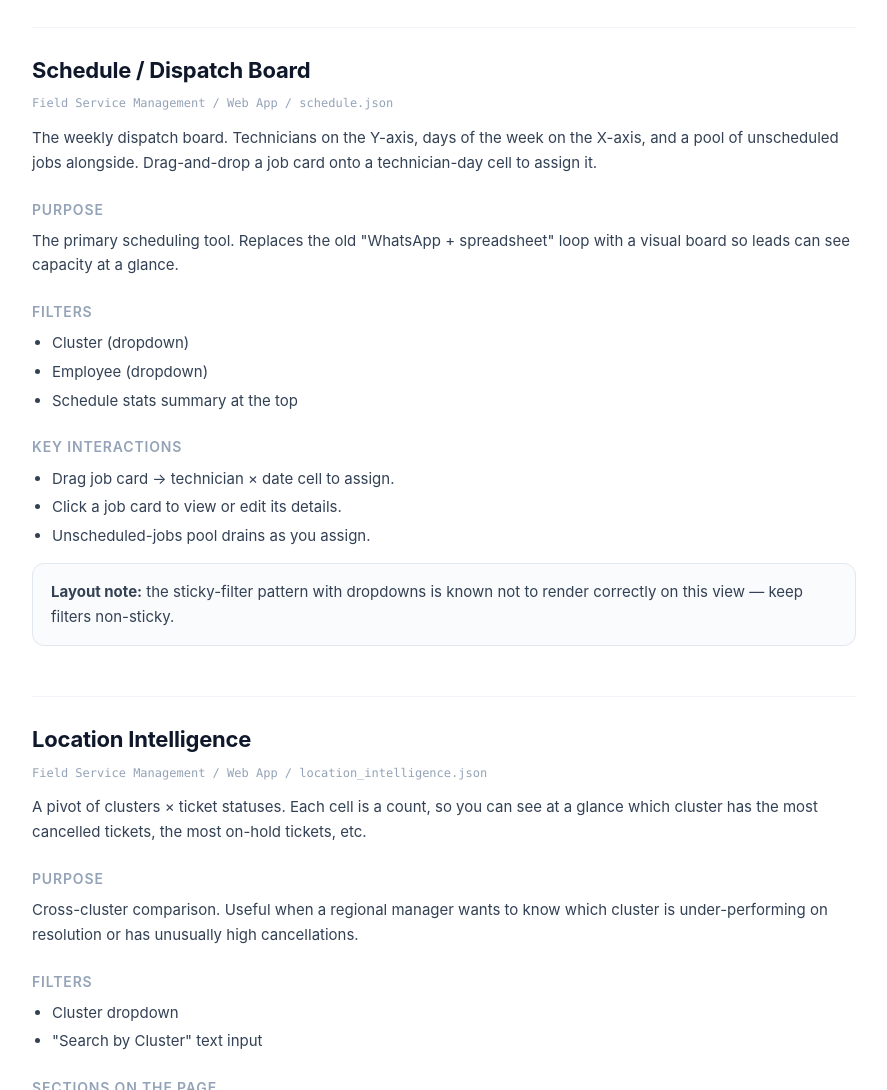
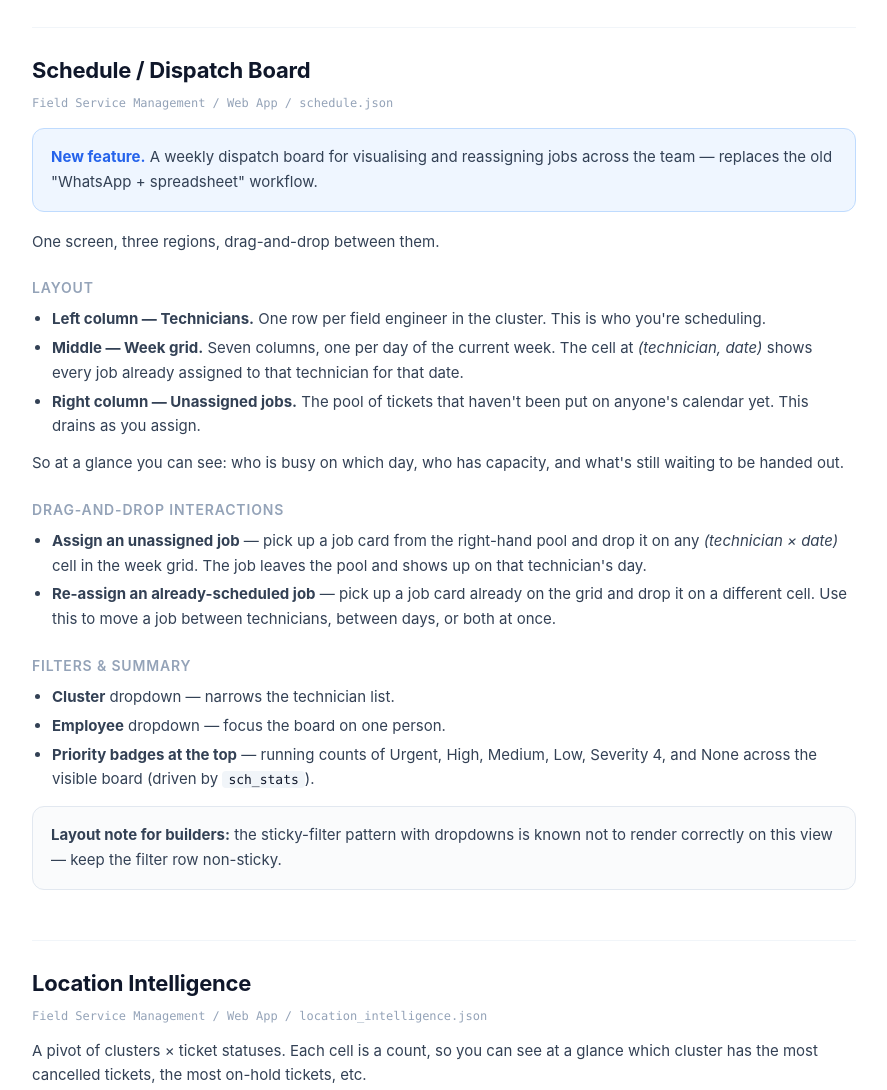
Before and after one commit to keerthanaafp/actionlabs-docs, a plain HTML site: page documentation/index.html in a window 1280 px wide. Shown: the part 6120-7210 px from the top of the page, without its empty margins (296-1183 px from the left). Drawn offline with Linux system fonts and the light colour scheme.

Commit message:
Rewrite Schedule section as weekly drag-and-drop dispatch board
Three regions: technicians (left), week grid (middle, 7 columns), unassigned
jobs pool (right). Documents both flows — drop from pool to assign, drop
between cells to re-assign. Calls out the priority count badges from sch_stats
and the sticky-filter caveat.

Co-Authored-By: Claude Opus 4.7 (1M context) <noreply@anthropic.com>

```diff
--- a/documentation/index.html
+++ b/documentation/index.html
@@ -420,35 +420,46 @@
       <section id="fsm-schedule" class="view-section">
         <h2>Schedule / Dispatch Board</h2>
         <p class="section-meta">Field Service Management / Web App / schedule.json</p>
+
+        <div class="callout info">
+          <strong>New feature.</strong> A weekly dispatch board for visualising
+          and reassigning jobs across the team — replaces the old
+          "WhatsApp + spreadsheet" workflow.
+        </div>
+
         <p>
-          The weekly dispatch board. Technicians on the Y-axis, days of the week on
-          the X-axis, and a pool of unscheduled jobs alongside. Drag-and-drop a job
-          card onto a technician-day cell to assign it.
+          One screen, three regions, drag-and-drop between them.
         </p>
 
-        <h3>Purpose</h3>
+        <h3>Layout</h3>
+        <ul>
+          <li><strong>Left column — Technicians.</strong> One row per field engineer in the cluster. This is who you're scheduling.</li>
+          <li><strong>Middle — Week grid.</strong> Seven columns, one per day of the current week. The cell at <em>(technician, date)</em> shows every job already assigned to that technician for that date.</li>
+          <li><strong>Right column — Unassigned jobs.</strong> The pool of tickets that haven't been put on anyone's calendar yet. This drains as you assign.</li>
+        </ul>
+
         <p>
-          The primary scheduling tool. Replaces the old "WhatsApp + spreadsheet"
-          loop with a visual board so leads can see capacity at a glance.
+          So at a glance you can see: who is busy on which day, who has capacity,
+          and what's still waiting to be handed out.
         </p>
 
-        <h3>Filters</h3>
+        <h3>Drag-and-drop interactions</h3>
         <ul>
-          <li>Cluster (dropdown)</li>
-          <li>Employee (dropdown)</li>
-          <li>Schedule stats summary at the top</li>
+          <li><strong>Assign an unassigned job</strong> — pick up a job card from the right-hand pool and drop it on any <em>(technician × date)</em> cell in the week grid. The job leaves the pool and shows up on that technician's day.</li>
+          <li><strong>Re-assign an already-scheduled job</strong> — pick up a job card already on the grid and drop it on a different cell. Use this to move a job between technicians, between days, or both at once.</li>
         </ul>
 
-        <h3>Key interactions</h3>
+        <h3>Filters &amp; summary</h3>
         <ul>
-          <li>Drag job card → technician × date cell to assign.</li>
-          <li>Click a job card to view or edit its details.</li>
-          <li>Unscheduled-jobs pool drains as you assign.</li>
+          <li><strong>Cluster</strong> dropdown — narrows the technician list.</li>
+          <li><strong>Employee</strong> dropdown — focus the board on one person.</li>
+          <li><strong>Priority badges at the top</strong> — running counts of Urgent, High, Medium, Low, Severity 4, and None across the visible board (driven by <code>sch_stats</code>).</li>
         </ul>
 
         <div class="callout">
-          <strong>Layout note:</strong> the sticky-filter pattern with dropdowns is
-          known not to render correctly on this view — keep filters non-sticky.
+          <strong>Layout note for builders:</strong> the sticky-filter pattern with
+          dropdowns is known not to render correctly on this view — keep the filter
+          row non-sticky.
         </div>
       </section>
 
```
